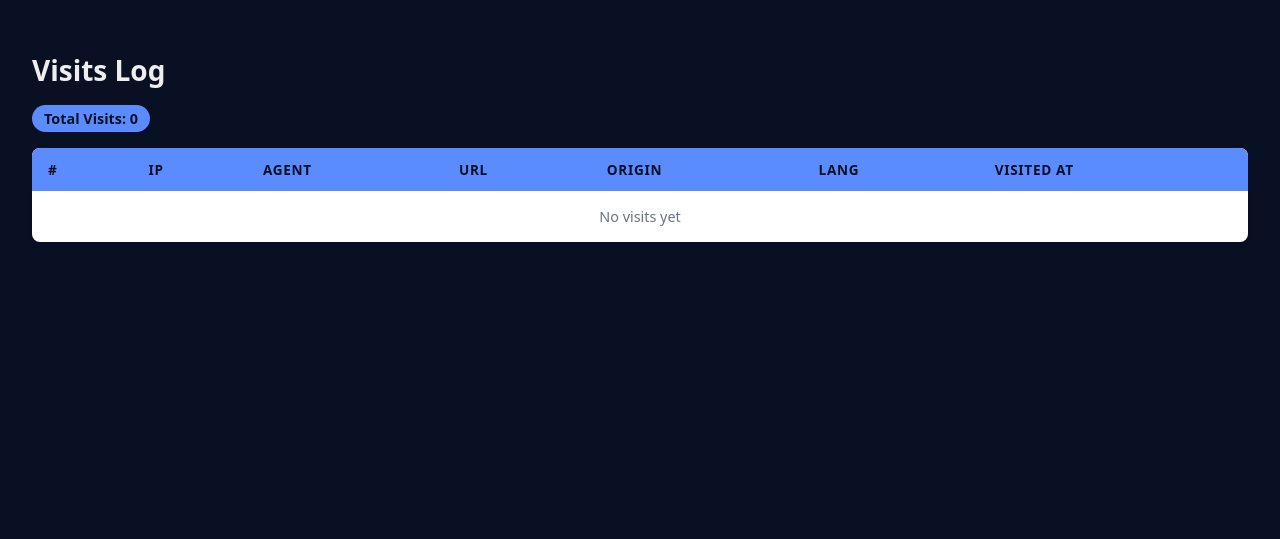
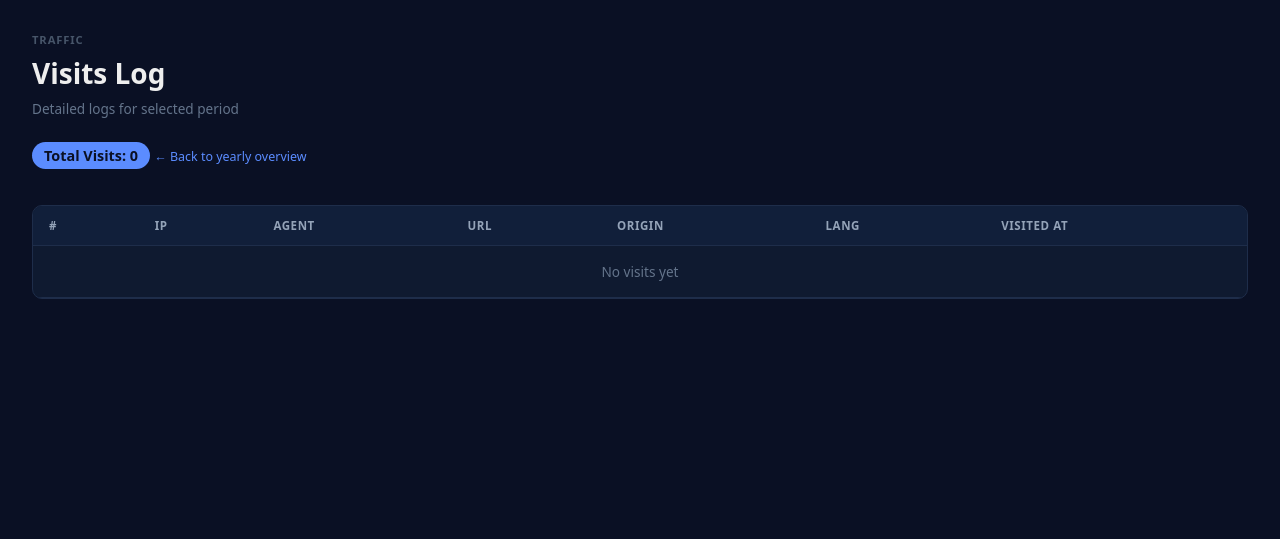
Before and after one commit to Zombitch/lasback, a Node project: template src/routes/dashboard/dashboard-visits-details.ejs in a window 1280 px wide. Shown: the part 56-595 px from the top of the page. Run offline with Node 20 templates, Linux system fonts and the light colour scheme; the template is opened without the code that fills it, so the values that code supplies are empty; some libraries are stand-ins or nearby versions.

Commit message:
Apply style

```diff
--- a/src/public/css/style.css
+++ b/src/public/css/style.css
@@ -288,53 +288,83 @@ h1 {
 table {
   width: 100%;
   border-collapse: collapse;
-  background-color: white;
-  box-shadow: 0 2px 5px rgba(0,0,0,0.05);
-  border-radius: 8px;
-  overflow: hidden;
+  background: transparent;
+  border-radius: 10px;
 }
 
 thead {
-  background-color: #5B8CFF;
-  color: #0a1024;
+  background: #111f3a;
+  color: #94a3b8;
 }
 
 th, td {
   padding: 0.75rem 1rem;
   text-align: left;
+  border-bottom: 1px solid #1e2d4a;
 }
 
 tr:nth-child(even) {
-  background-color: #f3f4f6;
+  background: rgba(15, 26, 48, 0.45);
 }
 
 th {
   font-weight: 600;
   text-transform: uppercase;
-  font-size: 0.85rem;
+  font-size: 0.72rem;
   letter-spacing: 0.05em;
 }
 
 td {
-  font-size: 0.9rem;
+  font-size: 0.85rem;
+  color: #cbd5e1;
 }
 
 .small {
-  color: #6b7280;
-  font-size: 0.8rem;
+  color: #94a3b8;
+  font-size: 0.76rem;
 }
 
 .timestamp {
   white-space: nowrap;
-  font-size: 0.8rem;
-  color: #374151;
+  font-size: 0.75rem;
+  color: #94a3b8;
 }
 
 /* ── Year blocks ───────────────────────────────────────────── */
+.dashboard-header {
+  margin-bottom: 1.25rem;
+}
+
+.dashboard-kicker {
+  padding: 0;
+  margin: 0 0 0.45rem;
+}
+
+.dashboard-header h1 {
+  margin: 0 0 0.4rem;
+}
+
+.dashboard-sub {
+  margin: 0 0 1rem;
+  color: #64748b;
+  font-size: 0.85rem;
+}
+
+.back-link {
+  display: inline-block;
+  margin-top: 0.9rem;
+  font-size: 0.78rem;
+  color: #5B8CFF;
+}
+
+.back-link:hover {
+  color: #8fb0ff;
+}
+
 .year-block {
-  background: #ffffff;
-  border-radius: 8px;
-  box-shadow: 0 2px 5px rgba(0,0,0,0.05);
+  background: #0f1a30;
+  border: 1px solid #1e2d4a;
+  border-radius: 10px;
   padding: 1rem 1rem 1.5rem;
   margin-bottom: 2rem;
 }
@@ -451,44 +492,47 @@ td {
 .no-data {
   text-align: center;
   padding: 2rem 1rem;
-  color: #6b7280;
-  background: #fff;
-  border-radius: 8px;
-  box-shadow: 0 2px 5px rgba(0,0,0,0.05);
+  color: #64748b;
+  background: #0f1a30;
+  border: 1px solid #1e2d4a;
+  border-radius: 10px;
+}
+
+.table-shell {
+  background: #0f1a30;
+  border: 1px solid #1e2d4a;
+  border-radius: 10px;
+  overflow-x: auto;
 }
 
 /* ── Analytics ─────────────────────────────────────────────── */
-.total-badge {
-  display: inline-block;
-  background: #0f172a;
-  border: 1px solid #38bdf8;
-  color: #38bdf8;
-  border-radius: 2rem;
-  padding: 0.4rem 1.25rem;
-  font-size: 1.1rem;
-  font-weight: 700;
-  margin-bottom: 1rem;
+.analytics-toolbar {
+  background: #0f1a30;
+  border: 1px solid #1e2d4a;
+  border-radius: 10px;
+  padding: 0.8rem 1rem;
+  margin: 0 0 1rem;
 }
 
 .analytics-grid {
   display: grid;
   grid-template-columns: repeat(auto-fill, minmax(320px, 1fr));
-  gap: 1.5rem;
-  margin: 1.5rem 0;
+  gap: 1rem;
+  margin: 0 0 1.5rem;
 }
 
 .analytics-card {
-  background: #1e293b;
-  border: 1px solid #334155;
-  border-radius: 0.5rem;
+  background: #0f1a30;
+  border: 1px solid #1e2d4a;
+  border-radius: 10px;
   padding: 1rem 1.25rem;
 }
 
 .analytics-card h3 {
   margin: 0 0 0.75rem;
-  font-size: 0.85rem;
+  font-size: 0.74rem;
   text-transform: uppercase;
-  letter-spacing: 0.05em;
+  letter-spacing: 0.08em;
   color: #94a3b8;
 }
 
--- a/src/routes/dashboard/dashboard-visits-details.ejs
+++ b/src/routes/dashboard/dashboard-visits-details.ejs
@@ -1,9 +1,15 @@
 <%- include('../partials/header') %>
 
   <main class="content">
+    <section class="dashboard-header">
+      <p class="section-label dashboard-kicker">Traffic</p>
       <h1>Visits Log</h1>
-    <div class="total">Total Visits: <%= visits.length %></div>
+      <p class="dashboard-sub">Detailed logs for selected period</p>
+      <div class="total">Total Visits: <%= visits.length.toLocaleString('fr-FR') %></div>
+      <a class="back-link" href="/dashboard/visits">← Back to yearly overview</a>
+    </section>
 
+    <section class="table-shell">
       <table>
         <thead>
           <tr>
@@ -19,7 +25,7 @@
         <tbody>
           <% if (visits.length === 0) { %>
             <tr>
-            <td colspan="7" style="text-align:center; padding:1rem; color:#6b7280;">
+              <td colspan="7" style="text-align:center; padding:1rem; color:#64748b;">
                 No visits yet
               </td>
             </tr>
@@ -38,6 +44,7 @@
           <% } %>
         </tbody>
       </table>
+    </section>
   </main>
 
 <%- include('../partials/footer') %>
```
Also changed, not shown: other parts of src/public/css/style.css (+60 -27 lines), src/routes/dashboard/dashboard-analytics.ejs (+9 -5 lines), src/routes/dashboard/dashboard-visits.ejs (+10 -6 lines). Lines whose indentation alone changed are shown as unchanged.
